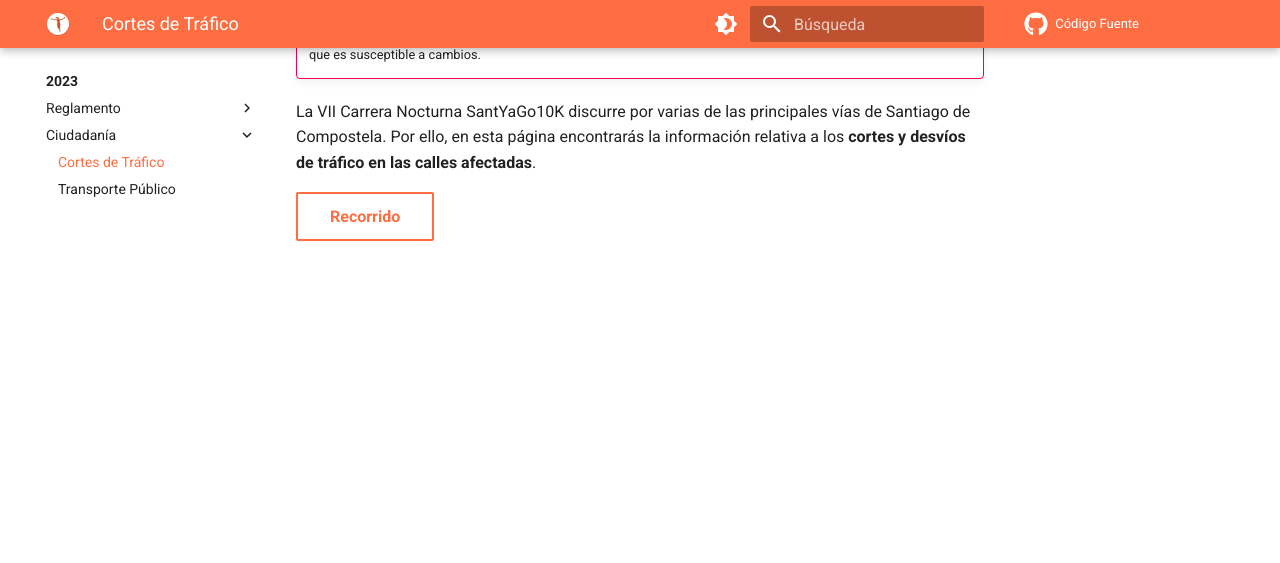
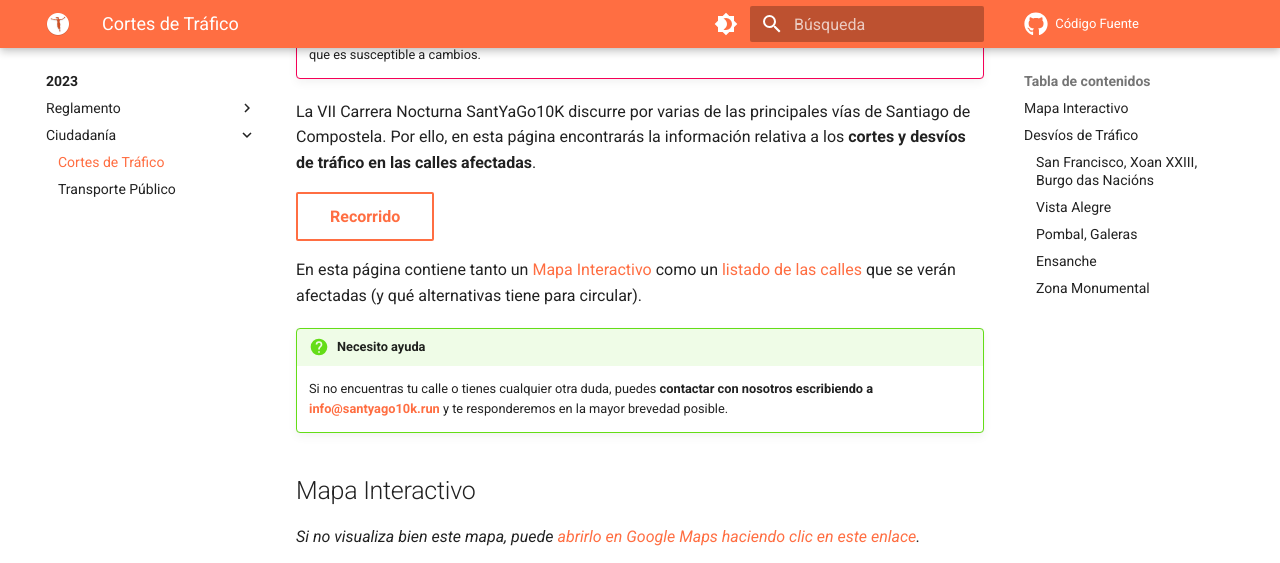
Before and after one commit to SantYaGo10K/Info, an MkDocs documentation site: the page built from info/ciudadania/trafico.md, in a window 1280 px wide and 1400 px high, scrolled down 253 px. Shown: the top 563 px of the window. Built offline with MkDocs 1.6.1 and Material for MkDocs 9.7.7, drawn with Linux system fonts in a browser that asks for light colours; comment, search, counter and statistics services are not loaded; some of the changed text lies outside the part shown; grey boxes are pictures that could not be loaded.

```diff
--- a/info/ciudadania/trafico.md
+++ b/info/ciudadania/trafico.md
@@ -9,3 +9,41 @@ La VII Carrera Nocturna SantYaGo10K discurre por varias de las principales vías
 en esta página encontrarás la información relativa a los **cortes y desvíos de tráfico en las calles afectadas**.
 
 [Recorrido](https://2023.santyago10k.run/es/durante/recorrido){ .md-button }
+
+En esta página contiene tanto un [Mapa Interactivo](#mapa-interactivo) como un
+[listado de las calles](#desvios-de-tráfico) que se verán afectadas (y qué alternativas tiene para circular).
+
+!!! question "Necesito ayuda"
+
+    Si no encuentras tu calle o tienes cualquier otra duda, puedes **contactar con nosotros escribiendo a
+    [info@santyago10k.run](mailto:info@santyago10k.run)** y te responderemos en la mayor brevedad posible.
+
+## Mapa Interactivo
+
+_Si no visualiza bien este mapa, puede
+[abrirlo en Google Maps haciendo clic en este enlace](https://www.google.com/maps/d/u/0/viewer?mid=1WBxiAONkM7468RsE0kNdyat8kuC-qlI)._
+
+<iframe src="https://www.google.com/maps/d/u/0/embed?mid=1WBxiAONkM7468RsE0kNdyat8kuC-qlI&ehbc=2E312F" width="100%" height="480"></iframe>
+
+## Desvíos de Tráfico
+
+Dado que la carrera discurre por gran parte de la ciudad, hemos dividido esta sección en 5 grandes bloques:
+
+* [San Francisco - Xoan XXIII - Burgo das Nacións](#san-francisco-xoan-xxiii-burgo-das-nacions)
+* [Vista Alegre](#vista-alegre)
+* [Pombal - Galeras](#pombal-galeras)
+* [Ensanche](#ensanche)
+* [Zona Monumental](#zona-monumental)
+
+En estas secciones aparecerán todas las calles afectadas, de que forma les afecta (corte total, sólo salida, etc.) y
+qué alternativas para circular hay.
+
+### San Francisco, Xoan XXIII, Burgo das Nacións
+
+### Vista Alegre
+
+### Pombal, Galeras
+
+### Ensanche
+
+### Zona Monumental
```
